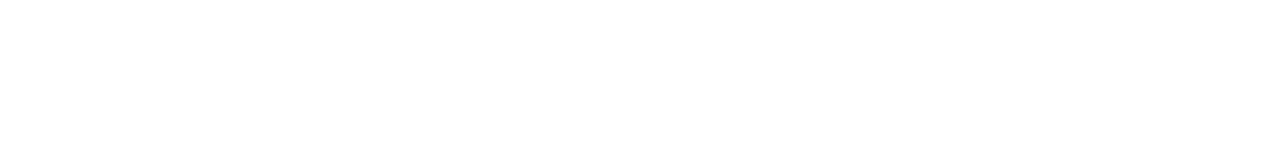
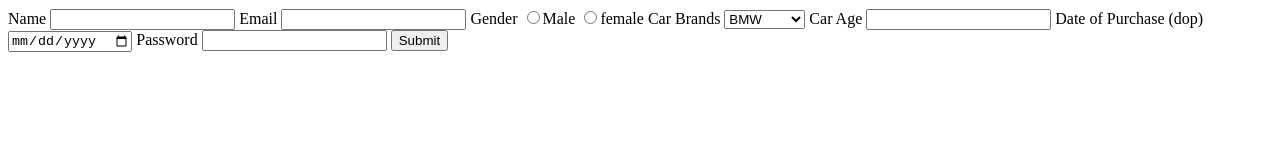
Before and after one commit to acciojob/car-insurance-form-forbidden451, a website: page main.html in a window 1280 px wide. Drawn offline with Linux system fonts and the light colour scheme.

Commit message:
created a submission

```diff
--- a/main.html
+++ b/main.html
@@ -8,6 +8,36 @@
 
 <body>
 	<!-- the entire body must be written by student -->
+	<form>
+		<label for="name">Name
+		<input type="text" id="name" required>
+
+		<label for="email">Email
+		<input type="email" id="email" required>
+
+		<label for="gend">Gender
+		<input type="radio" name = "gend" value= "male" required>Male
+		<input type="radio" name = "gend" value= "female" required>female
+
+		<label for="cars">Car Brands
+		<select>
+			<option value="bmw" id="cars">BMW</option>
+			<option value="audi" id="cars">Audi</option>
+			<option value="mercedes" id="cars">Mercedes</option>
+		</select>
+
+		<label for="carage">Car Age
+		<input type="number" id="carage" required>
+
+		<label for="dop">Date of Purchase (dop)
+		<input type="date" id="dop" required>
+
+		<label for="password">Password
+		<input type="password" id="password">
+
+		<input type="submit">
+
+	</form>
     <script type="text/javascript" src="./script.js">
 </script>
 
```
